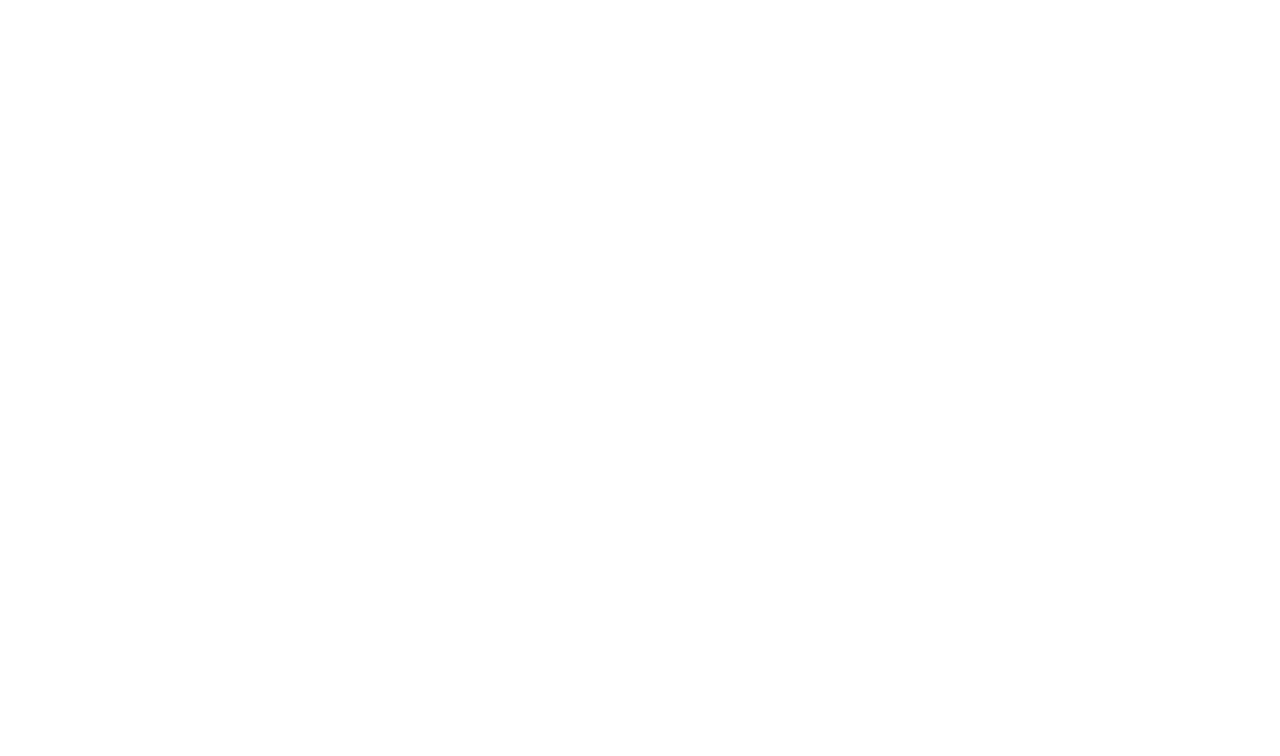
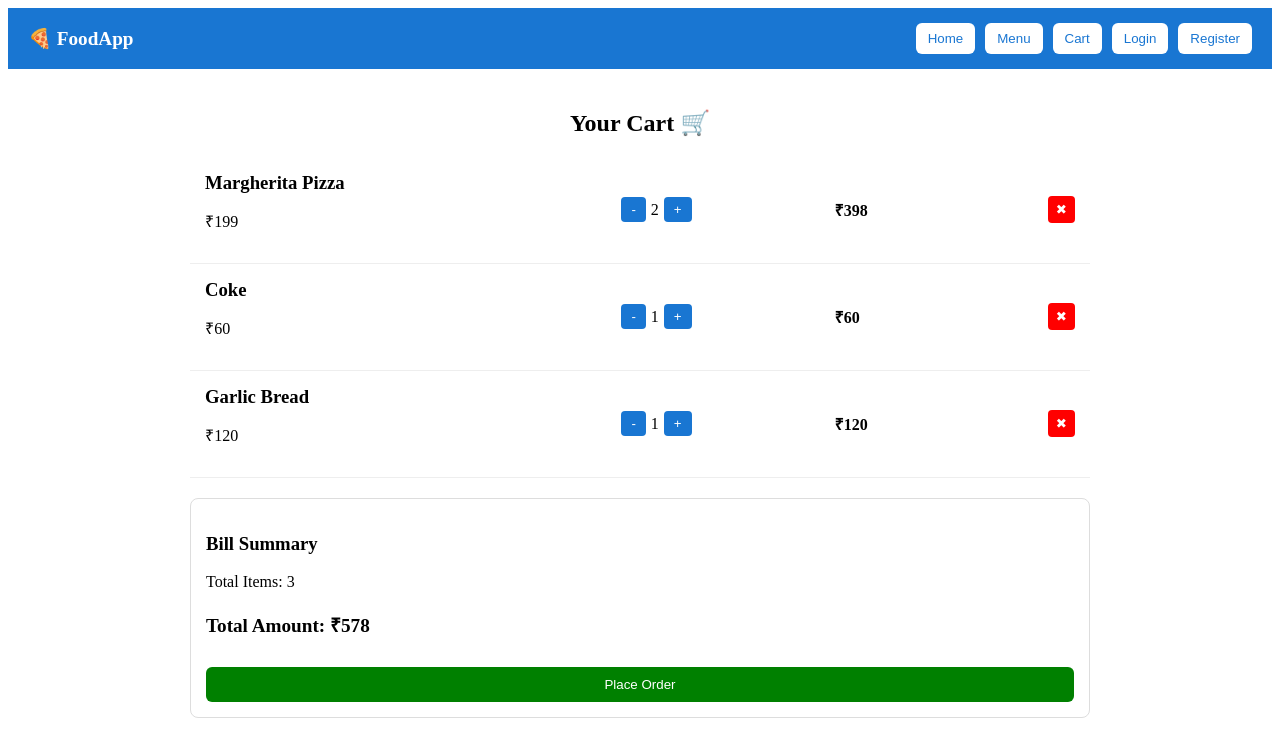
Before and after one commit to Developer-KAMALESH/Retail-Ordering-WebApplication, an Angular app in the folder retail-frontend/: page /cart in a window 1280 px wide. Before the commit this address led to /. Shown: the top 756 px of the page. Built offline with nearby package versions, Linux system fonts and the light colour scheme.

Commit message:
created cart and navbar component

```diff
--- /dev/null
+++ b/retail-frontend/src/app/Pages/cart.component/cart.component.css
@@ -0,0 +1,79 @@
+.cart-container {
+  max-width: 900px;
+  margin: auto;
+  padding: 20px;
+}
+
+h2 {
+  text-align: center;
+  margin-bottom: 20px;
+}
+
+.cart-item {
+  display: grid;
+  grid-template-columns: 2fr 1fr 1fr auto;
+  align-items: center;
+  gap: 10px;
+  padding: 15px;
+  border-bottom: 1px solid #eee;
+}
+
+.item-info h3 {
+  margin: 0;
+}
+
+.quantity-controls {
+  display: flex;
+  align-items: center;
+  gap: 5px;
+}
+
+.quantity-controls button {
+  padding: 5px 10px;
+  border: none;
+  background: #1976d2;
+  color: white;
+  border-radius: 4px;
+  cursor: pointer;
+}
+
+.item-total {
+  font-weight: bold;
+}
+
+.remove-btn {
+  background: red;
+  color: white;
+  border: none;
+  padding: 6px 8px;
+  border-radius: 4px;
+  cursor: pointer;
+}
+
+.summary {
+  margin-top: 20px;
+  padding: 15px;
+  border: 1px solid #ddd;
+  border-radius: 8px;
+}
+
+.summary .total {
+  font-size: 1.2rem;
+  font-weight: bold;
+}
+
+.order-btn {
+  width: 100%;
+  padding: 10px;
+  margin-top: 10px;
+  background: green;
+  color: white;
+  border: none;
+  border-radius: 6px;
+  cursor: pointer;
+}
+
+.empty {
+  text-align: center;
+  color: #888;
+}
--- /dev/null
+++ b/retail-frontend/src/app/Pages/cart.component/cart.component.html
@@ -0,0 +1,40 @@
+<div class="cart-container">
+  <h2>Your Cart 🛒</h2>
+
+  <div *ngIf="cartItems.length > 0; else emptyCart">
+
+    <div class="cart-item" *ngFor="let item of cartItems">
+      <div class="item-info">
+        <h3>{{ item.name }}</h3>
+        <p>₹{{ item.price }}</p>
+      </div>
+
+      <div class="quantity-controls">
+        <button (click)="decreaseQuantity(item)">-</button>
+        <span>{{ item.quantity }}</span>
+        <button (click)="increaseQuantity(item)">+</button>
+      </div>
+
+      <div class="item-total">
+        ₹{{ item.price * item.quantity }}
+      </div>
+
+      <button class="remove-btn" (click)="removeItem(item.id)">✖</button>
+    </div>
+
+    <div class="summary">
+      <h3>Bill Summary</h3>
+      <p>Total Items: {{ cartItems.length }}</p>
+      <p class="total">Total Amount: ₹{{ totalAmount }}</p>
+
+      <button class="order-btn" (click)="placeOrder()">
+        Place Order
+      </button>
+    </div>
+
+  </div>
+
+  <ng-template #emptyCart>
+    <p class="empty">Your cart is empty</p>
+  </ng-template>
+</div>
--- /dev/null
+++ b/retail-frontend/src/app/Pages/cart.component/cart.component.ts
@@ -0,0 +1,67 @@
+import { Component, OnInit } from '@angular/core';
+import { CommonModule } from '@angular/common';
+import { Router } from '@angular/router';
+
+interface CartItem {
+  id: number;
+  name: string;
+  price: number;
+  quantity: number;
+}
+
+@Component({
+  selector: 'app-cart',
+  standalone: true,
+  imports: [CommonModule],
+  templateUrl: './cart.component.html',
+  styleUrls: ['./cart.component.css']
+})
+export class CartComponent implements OnInit {
+
+  cartItems: CartItem[] = [];
+  totalAmount = 0;
+
+  constructor(private router: Router) {}
+
+  ngOnInit(): void {
+    this.loadCartItems();
+    this.calculateTotal();
+  }
+
+  loadCartItems(): void {
+    // Mock data (replace with service later)
+    this.cartItems = [
+      { id: 1, name: 'Margherita Pizza', price: 199, quantity: 2 },
+      { id: 2, name: 'Coke', price: 60, quantity: 1 },
+      { id: 3, name: 'Garlic Bread', price: 120, quantity: 1 }
+    ];
+  }
+
+  calculateTotal(): void {
+    this.totalAmount = this.cartItems.reduce(
+      (total, item) => total + (item.price * item.quantity),
+      0
+    );
+  }
+
+  increaseQuantity(item: CartItem): void {
+    item.quantity++;
+    this.calculateTotal();
+  }
+
+  decreaseQuantity(item: CartItem): void {
+    if (item.quantity > 1) {
+      item.quantity--;
+      this.calculateTotal();
+    }
+  }
+
+  removeItem(itemId: number): void {
+    this.cartItems = this.cartItems.filter(item => item.id !== itemId);
+    this.calculateTotal();
+  }
+
+  placeOrder(): void {
+    this.router.navigate(['/order']);
+  }
+}
--- /dev/null
+++ b/retail-frontend/src/app/Pages/navbar.component/navbar.component.css
@@ -0,0 +1,40 @@
+.navbar {
+  display: flex;
+  justify-content: space-between;
+  align-items: center;
+  padding: 15px 20px;
+  background: #1976d2;
+  color: white;
+  flex-wrap: wrap;
+}
+
+.logo {
+  font-size: 1.2rem;
+  font-weight: bold;
+  cursor: pointer;
+}
+
+.nav-links {
+  display: flex;
+  gap: 10px;
+  flex-wrap: wrap;
+}
+
+.nav-links button {
+  background: white;
+  color: #1976d2;
+  border: none;
+  padding: 8px 12px;
+  border-radius: 6px;
+  cursor: pointer;
+  font-weight: 500;
+}
+
+.nav-links button:hover {
+  background: #e3f2fd;
+}
+
+.active {
+  background: #0d47a1;
+  color: white;
+}
--- /dev/null
+++ b/retail-frontend/src/app/Pages/navbar.component/navbar.component.html
@@ -0,0 +1,11 @@
+<nav class="navbar">
+  <div class="logo" (click)="navigate('menu')">🍕 FoodApp</div>
+
+  <div class="nav-links">
+    <button routerLink="/menu" routerLinkActive="active">Home</button>
+    <button routerLink="/menu" routerLinkActive="active">Menu</button>
+    <button routerLink="/cart" routerLinkActive="active">Cart</button>
+    <button routerLink="/login" routerLinkActive="active">Login</button>
+    <button routerLink="/register" routerLinkActive="active">Register</button>
+  </div>
+</nav>
--- /dev/null
+++ b/retail-frontend/src/app/Pages/navbar.component/navbar.component.ts
@@ -0,0 +1,19 @@
+import { Component } from '@angular/core';
+import { CommonModule } from '@angular/common';
+import { RouterModule, Router } from '@angular/router';
+
+@Component({
+  selector: 'app-navbar',
+  standalone: true,
+  imports: [CommonModule, RouterModule],
+  templateUrl: './navbar.component.html',
+  styleUrls: ['./navbar.component.css']
+})
+export class NavbarComponent {
+
+  constructor(private router: Router) {}
+
+  navigate(path: string): void {
+    this.router.navigate([path]);
+  }
+}
--- a/retail-frontend/src/app/app.html
+++ b/retail-frontend/src/app/app.html
@@ -1 +1,2 @@
+<app-navbar></app-navbar>
 <router-outlet></router-outlet>
--- a/retail-frontend/src/app/app.ts
+++ b/retail-frontend/src/app/app.ts
@@ -1,9 +1,9 @@
 import { Component, signal } from '@angular/core';
 import { RouterOutlet } from '@angular/router';
-
+import { NavbarComponent } from './Pages/navbar.component/navbar.component';
 @Component({
   selector: 'app-root',
-  imports: [RouterOutlet],
+  imports: [RouterOutlet,NavbarComponent],
   templateUrl: './app.html',
   styleUrl: './app.css'
 })
```
Also changed, not shown: retail-frontend/src/app/app.routes.ts (+6 -5 lines), retail-frontend/src/app/Pages/login-page.component/login-page.component.css (line endings or trailing spaces), 2 other files (tests, documents, lock files or other folders).
